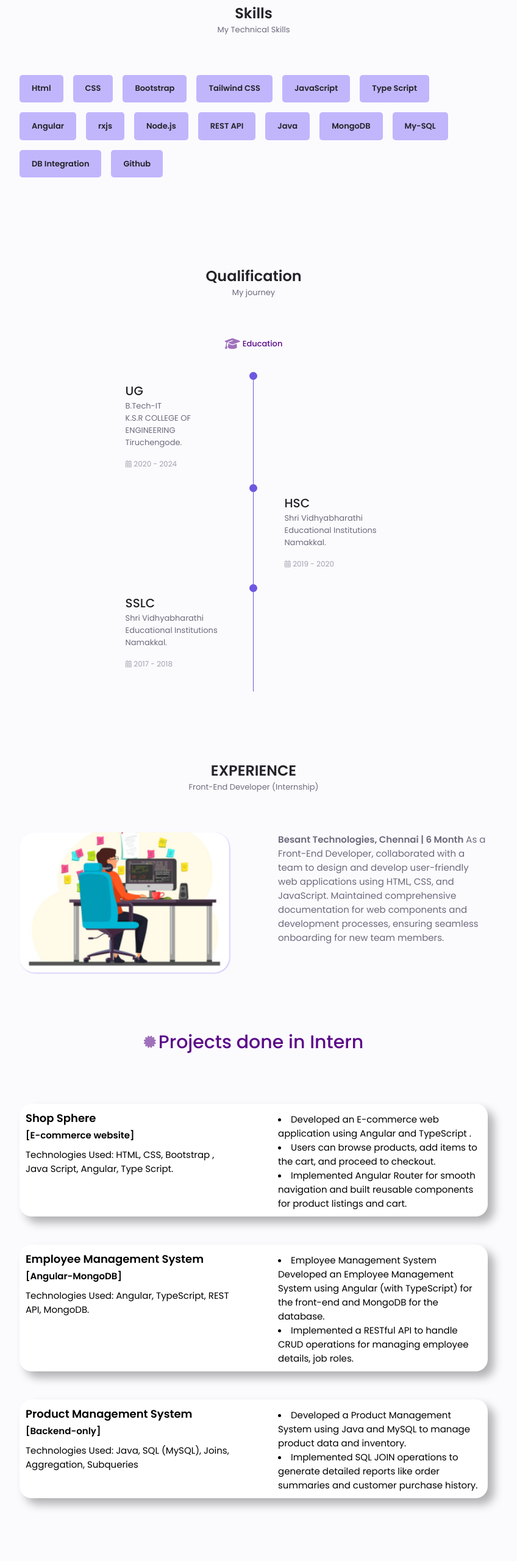
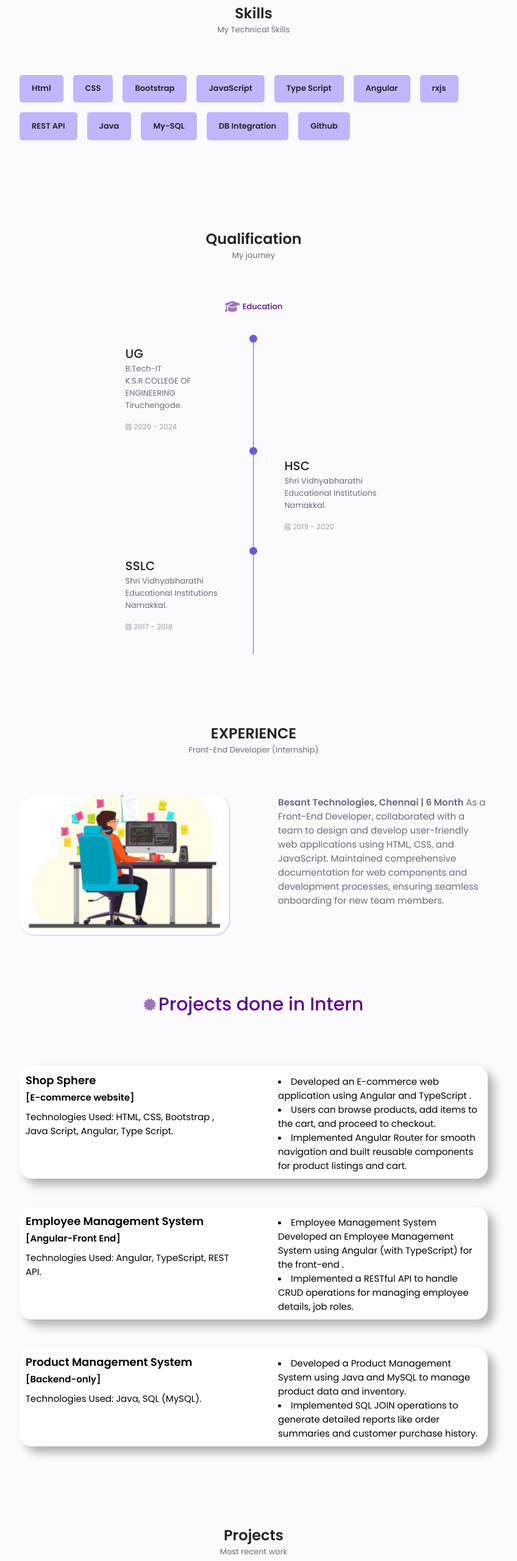
Before and after one commit to manikandan1005/portfolio-website, a plain HTML site: page portfolio-mani/index.html in a window 1280 px wide. Shown: the part 1280-3840 px from the top of the page at 61% size, without its empty margins (224-1072 px from the left). Drawn offline with nearby package versions, Linux system fonts and the light colour scheme.

Commit message:
Small content changes

```diff
--- a/portfolio-mani/index.html
+++ b/portfolio-mani/index.html
@@ -133,15 +133,15 @@
         <div class="skills-name" data-aos="fade-down" data-aos-duration="2100">Html</div>
         <div class="skills-name" data-aos="fade-down" data-aos-duration="1900">CSS</div>
         <div class="skills-name" data-aos="fade-down" data-aos-duration="1600">Bootstrap</div>
-        <div class="skills-name" data-aos="fade-down" data-aos-duration="1600">Tailwind CSS</div>
+        <!--<div class="skills-name" data-aos="fade-down" data-aos-duration="1600">Tailwind CSS</div>-->
         <div class="skills-name" data-aos="fade-down" data-aos-duration="1000">JavaScript</div>
         <div class="skills-name" data-aos="fade-down" data-aos-duration="1300">Type Script</div>
         <div class="skills-name" data-aos="fade-down" data-aos-duration="2400">Angular</div>
         <div class="skills-name" data-aos="fade-down" data-aos-duration="2300">rxjs</div>
-        <div class="skills-name" data-aos="fade-down" data-aos-duration="1300">Node.js</div>
+       <!-- <div class="skills-name" data-aos="fade-down" data-aos-duration="1300">Node.js</div>-->
         <div class="skills-name" data-aos="fade-down" data-aos-duration="1300">REST API</div>
         <div class="skills-name" data-aos="fade-down" data-aos-duration="1300">Java</div>
-        <div class="skills-name" data-aos="fade-down" data-aos-duration="1300">MongoDB</div>
+        <!--<div class="skills-name" data-aos="fade-down" data-aos-duration="1300">MongoDB</div>-->
         <div class="skills-name" data-aos="fade-down" data-aos-duration="2300">My-SQL</div>
         <div class="skills-name" data-aos="fade-down" data-aos-duration="2300">DB Integration</div>
         <div class="skills-name" data-aos="fade-down" data-aos-duration="1300">Github</div>
@@ -292,11 +292,11 @@
         <div class="about-container container grid intern-item" data-aos="fade-right" data-aos-duration="1300">
           <div>
             <h2 class="portfolio-title" style="color: #000;">Employee Management System<br> <span style="font-size: 15px;">
-              [Angular-MongoDB]
+              [Angular-Front End]
           </span></h2>
 
             <p class="portfolio-description">
-                Technologies Used: Angular, TypeScript, REST API, MongoDB.
+                Technologies Used: Angular, TypeScript, REST API.
             </p>
           </div>
 
@@ -304,7 +304,7 @@
             <p class="project-description">
                 <li>Employee Management System
                   Developed an Employee Management System using Angular (with
-                  TypeScript) for the front-end and MongoDB for the database.</li>
+                  TypeScript) for the front-end .</li>
                 <li>Implemented a RESTful API to handle CRUD operations for managing employee details, job roles.</li>
 
 
@@ -320,7 +320,7 @@
                 [Backend-only]
             </span></h2>
             <p class="portfolio-description">
-                Technologies Used: Java, SQL (MySQL), Joins, Aggregation, Subqueries
+                Technologies Used: Java, SQL (MySQL).
             </p>
           </div>
 
@@ -365,12 +365,12 @@
             <img src="Assets/Todo.png" alt="" class="portfolio-img" />
 
             <div class="portfolio-data">
-              <h3 class="portfolio-title">Task List</h3>
+              <h3 class="portfolio-title">Task Management System</h3>
               <!-- <p class="portfolio-description">
                 Impressive portfolio sites that showcase your talents with a
                 flawless user experience.
               </p> -->
-              <a href="https://weatherapi-webapp.vercel.app/" target="_blank"
+              <a  target="_blank"
                 class="button button-flex button-small portfolio-button">Project Link
                 <i class="fa-solid fa-arrow-right button-icon fa-fade"></i></a>
             </div>
@@ -521,7 +521,7 @@
             <div class="contact-info" data-aos="fade-right" data-aos-duration="2000">
               <i class="fa fa-mobile contact-icon fa-fade" aria-hidden="true"></i>
               <div>
-                <h3 class="contact-title">Contect</h3>
+                <h3 class="contact-title">Contact</h3>
                 <p class="contact-subtitle" >+91 93611 22418</p>
               </div>
             </div>
```
